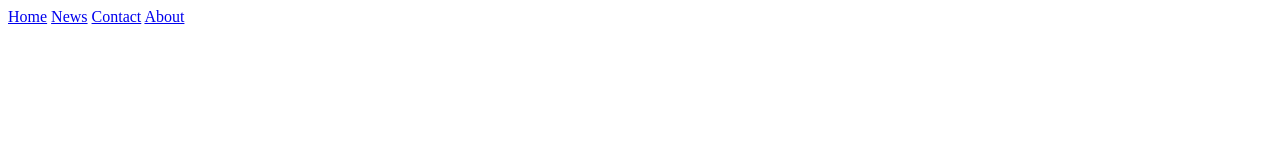
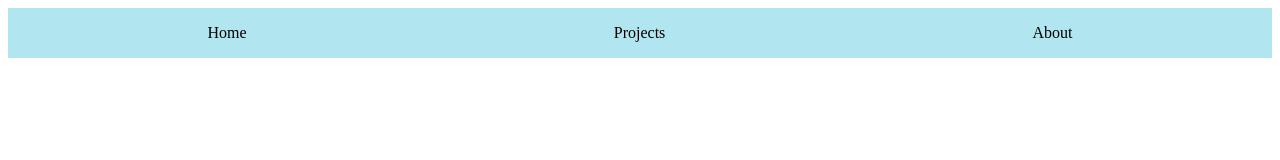
Before and after one commit to cynthiayliu/Portfolio, a plain HTML site: page index.html in a window 1280 px wide. Drawn offline with Linux system fonts and the light colour scheme.

Commit message:
switched to using ul for nav bar

```diff
--- a/index.css
+++ b/index.css
@@ -1,27 +1,34 @@
-/* Add a black background color to the top navigation */
-.topnav {
+
+
+  nav {
     background-color: #b1e6f0;
-    overflow: hidden;
+    padding: 1rem;
+    position: sticky;
+    top: 0;
+    z-index: 100;
   }
 
-  /* Style the links inside the navigation bar */
-  .topnav a {
-    float: left;
-    color: black;
-    text-align: center;
-    padding: 14px 16px;
-    text-decoration: none;
-    font-size: 17px;
+  nav ul {
+    list-style-type: none;
+    padding: 0;
+    margin: 0;
+    display: flex;
+    justify-content: space-around;
   }
 
-  /* Change the color of links on hover */
-  .topnav a:hover {
+  nav a {
+    color: black;
+    text-decoration: none;
+    font-size: 1rem;
+    transition: color 0.3s ease;
+  }
+
+  nav a:hover {
     background-color: #4daebf;
     color: black;
   }
 
-  /* Add a color to the active/current link */
-  .topnav a.active {
+  nav a.active {
     background-color: #aaf0b6;
     color: black;
   }
--- a/index.html
+++ b/index.html
@@ -2,13 +2,15 @@
   <html>
   <head>
   <title>Home</title>
+  <link rel="stylesheet" href="index.css">
   </head>
   <body>
-    <div class="topnav">
-        <a class="active" href="#home">Home</a>
-        <a href="#news">News</a>
-        <a href="#contact">Contact</a>
-        <a href="#about">About</a>
-      </div>
+    <nav>
+        <ul>
+            <li><a href="#">Home</a></li>
+            <li><a href="#">Projects</a></li>
+            <li><a href="#">About</a></li>
+        </ul>
+    </nav>
   </body>
   </html>
```
